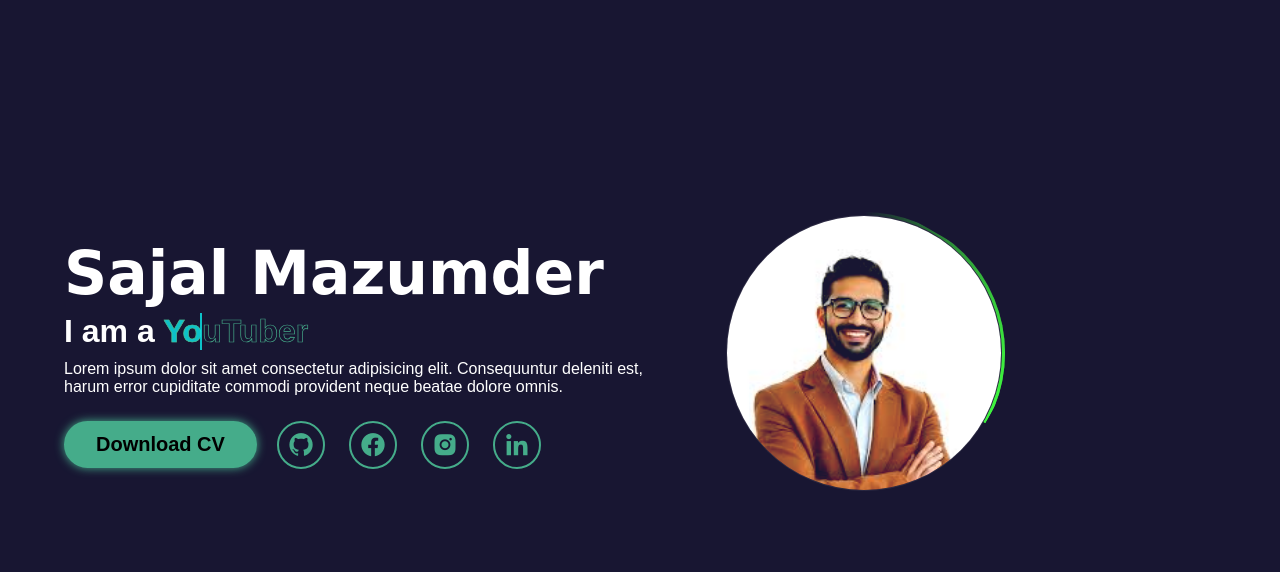
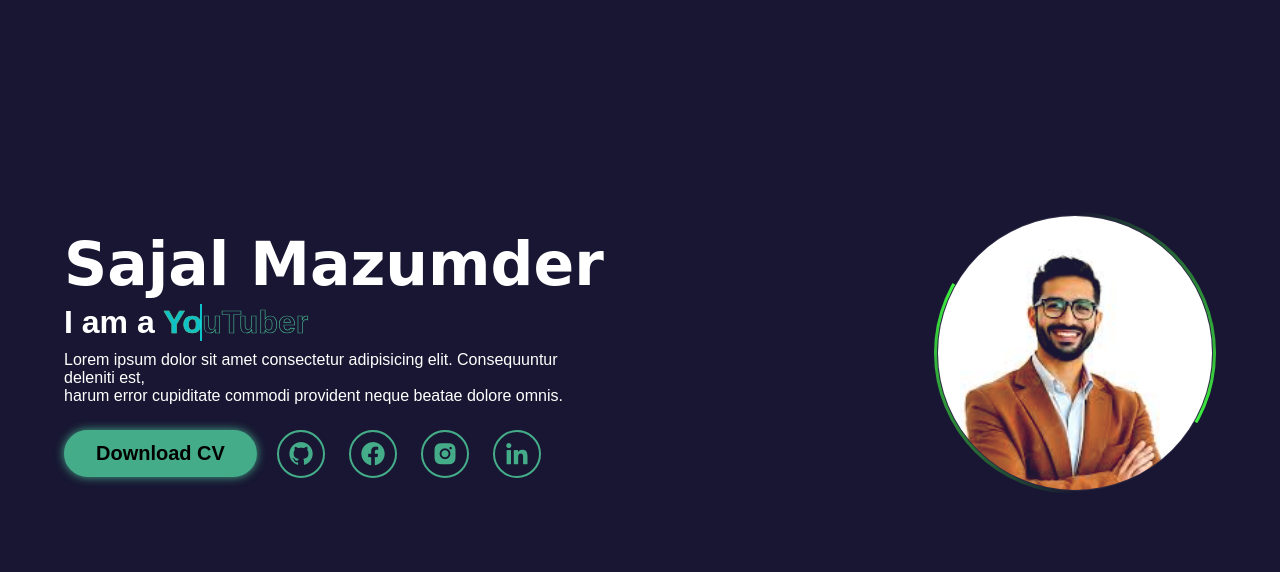
Before and after one commit to sajal-mazumder/portfolio1, a plain HTML site: page index.html in a window 1280 px wide. Shown: the part 77-649 px from the top of the page. Drawn offline with nearby package versions, Linux system fonts and the light colour scheme.

Commit message:
some update

```diff
--- a/style.css
+++ b/style.css
@@ -208,7 +208,7 @@ a{
     height: 22vw;
     /* background: white; */
     border-radius: 50%;
-    /* margin-left: 250px; */
+    margin-left: 250px;
     padding: 3px;
     overflow: hidden;
 }
@@ -216,8 +216,8 @@ a{
 .home_img .img_box::before,
 .home_img .img_box::after {
     content: "";
-    width: 280px;
-    height: 280px;
+    width: 285px;
+    height: 285px;
     position: absolute;
     background: conic-gradient(transparent, transparent, transparent, rgb(62, 243, 62));
     transform: rotate(0deg);
@@ -228,6 +228,9 @@ a{
     100% {
         transform: rotate(360deg);
     }
+}
+.home_img .img_box::after {
+    animation-delay: -7.5s;
 }
 
 .home_img .img_box .img_item{
```
